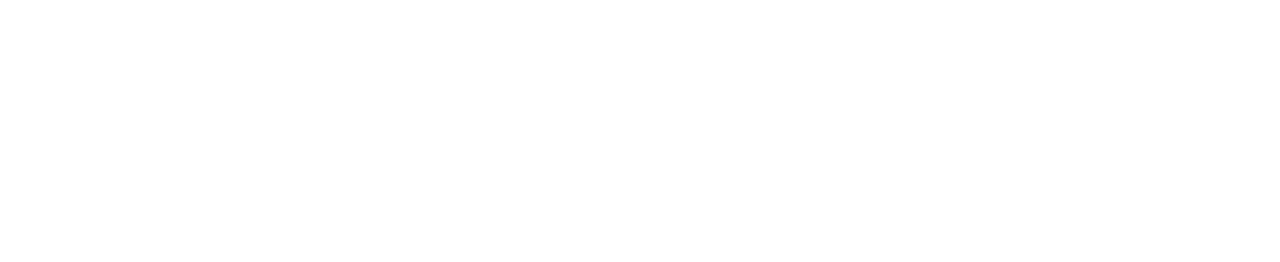
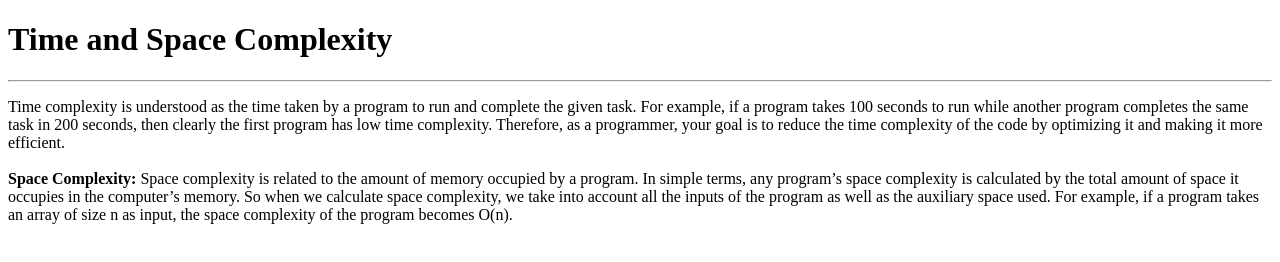
Before and after one commit to acciojob/time-and-space-complexity-adesh234, a website: page main.html in a window 1280 px wide. Drawn offline with Linux system fonts and the light colour scheme.

Commit message:
created a submission

```diff
--- a/main.html
+++ b/main.html
@@ -7,7 +7,10 @@
 </head>
 
 <body>
-	<!-- the entire body must be written by student -->
+
+	<h1>Time and Space Complexity</h1>
+	<hr>
+	<p>Time complexity is understood as the time taken by a program to run and complete the given task. For example, if a program takes 100 seconds to run while another program completes the same task in 200 seconds, then clearly the first program has low time complexity. Therefore, as a programmer, your goal is to reduce the time complexity of the code by optimizing it and making it more efficient.<br><br><strong>Space Complexity:</strong> Space complexity is related to the amount of memory occupied by a program. In simple terms, any program’s space complexity is calculated by the total amount of space it occupies in the computer’s memory. So when we calculate space complexity, we take into account all the inputs of the program as well as the auxiliary space used. For example, if a program takes an array of size n as input, the space complexity of the program becomes O(n).</p>
     <script type="text/javascript" src="./script.js">
 </script>
 
```
